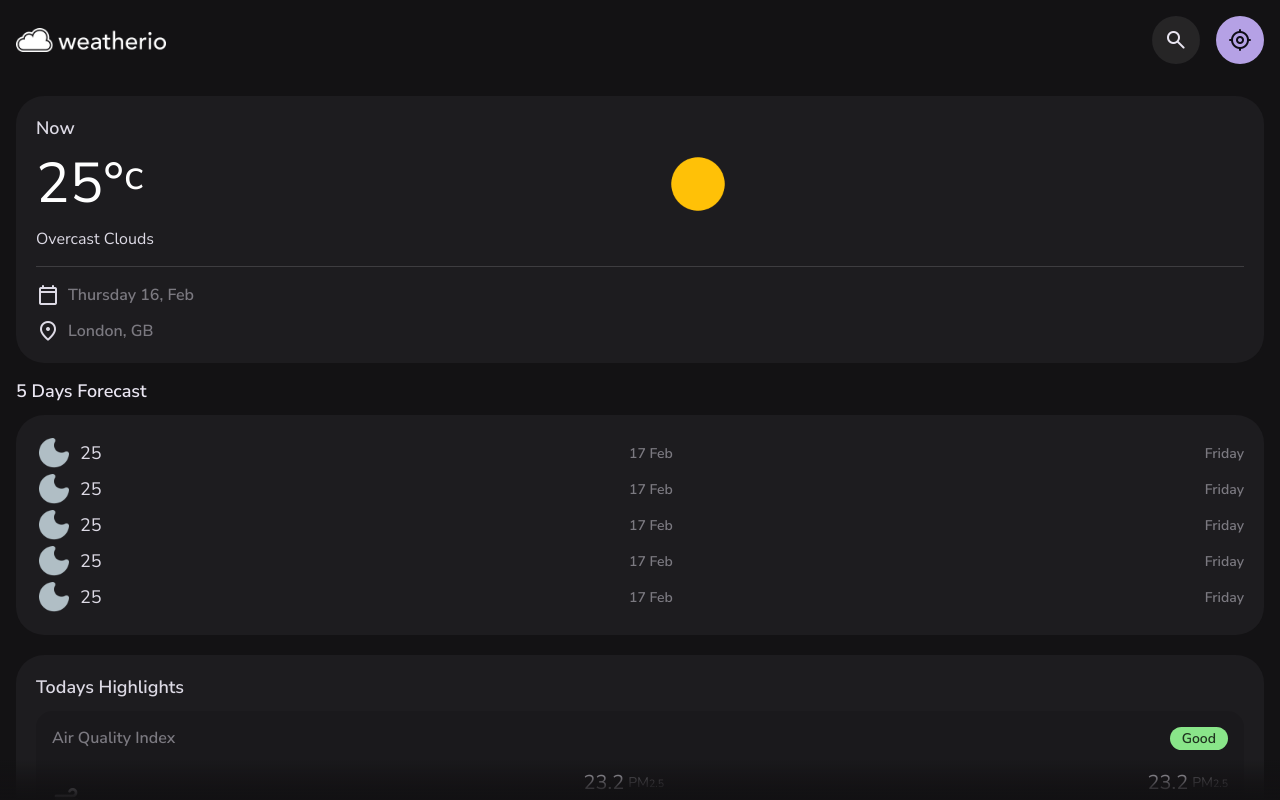
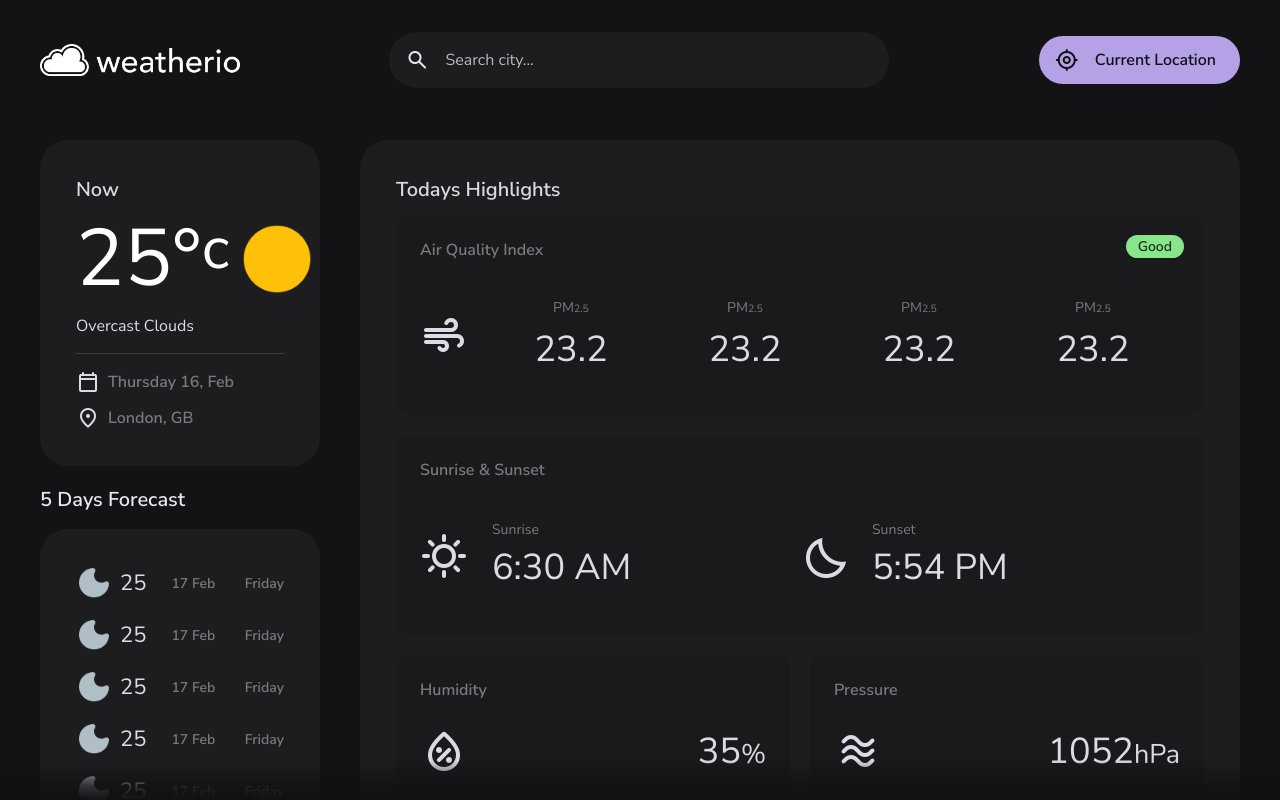
Before and after one commit to Fwzryy/weatherio, a plain HTML site: page index.html in a window 1280 px wide. Drawn offline with Linux system fonts and the light colour scheme.

Commit message:
768px 1200px

```diff
--- a/assets/css/style.css
+++ b/assets/css/style.css
@@ -725,3 +725,235 @@ article.container::before {
 /*-----------------------------------*\
   #MEDIA QUERIES
 \*-----------------------------------*/
+
+/**
+  Responsive for >= 768px screen
+*/
+
+@media (min-width:768px) {
+  /* Reused style */
+
+  .container { padding: 24px; }
+
+  .title-1 { --title-1: 2.4rem; }
+
+  .section > .title-2 { margin-block-end: 16px; }
+
+  .card-lg { padding: 24px; }
+
+  .card-sm {
+    padding: 20px;
+    display: grid;
+    grid-template-rows: min-content 1fr;
+  }
+
+  .badge {
+    top: 20px;
+    right: 20px;
+  }
+
+  /* Header */
+
+  .header-actions { gap: 24px; }
+
+  .header .btn-primary { padding-inline:16px 24px ; }
+
+  .header .btn-primary .span { display: block; }
+
+  .search-view {clip-path: circle(3% at calc(100% - 273px) 6%); }
+
+  /* Main */
+
+  main {
+    height: calc(100vh - 96px);
+    height: calc(100svh - 96px);
+  }
+
+  article.container {
+    padding-block-start: 0;
+    grid-template-columns: 280px minmax(0, 1fr);
+    align-items: flex-start;
+    gap: 24px;
+  }
+
+  .content-left {
+    position: sticky;
+    top: 0;
+  }
+
+  .section:not(:last-child) { margin-block: 20px ; }
+
+  .forecast-card .card-item:not(:last-child) {
+    margin-block-end: 16px;
+  }
+
+  .highlight-list { grid-template-columns: 1fr 1fr; }
+
+  .highlight-card:nth-child(-n+2) {
+    grid-column: span 2;
+    height: 160px;
+  }
+
+  .highlight-card:nth-child(n+3) {height: 120px; }
+
+  .highlights .m-icon { font-size: 3.6rem; }
+
+  .highlight-card.one .card-item {
+    width: 25%;
+    flex-direction: column-reverse;
+    gap: 8px;
+  }
+
+  .slider-container {
+    margin-inline: 0 -24px ;
+    border-bottom-left-radius: var(--radius-16);
+    border-top-left-radius: var(--radius-16);
+  }
+
+  .slider-list::before { display: none; }
+
+  .slider-list::after { min-width: 12px; }
+
+  .hourly-forecast .card-sm { padding: 16px; }
+}
+
+
+/**
+  Responsive for >= 1200px screen
+*/
+
+@media (min-width:1200px) {
+
+  /**
+    * CUSTOM PROPERTY
+  */
+
+  :root {
+    /* fontsize */
+    --heading: 8rem;
+    --title-2: 2rem;
+
+  }
+
+  /* Reused style */
+
+  .container { padding: 40px; }
+
+  .card-lg { padding: 36px; }
+
+  .card-sm { padding: 24px; }
+
+  .title-1 { --title-1: 3.6rem; }
+
+  .highlight-card.two .card-item { column-gap: 24px; }
+
+  /* Header */
+
+  .header .icon-btn { display: none; }
+
+  .logo img { width: 200px; }
+
+  .header {
+    position: relative;
+    height: 120px;
+    z-index: 4;
+  }
+
+  .header .container {
+    padding-block: 0;
+    height: 100%;
+  }
+
+  .search-view,
+  .search-view.active {
+    all: unset;
+    display: block;
+    position: relative;
+    width: 500px;
+    animation: none;
+  }
+
+  .search-wrapper { border-block-end: none; }
+
+  .search-wrapper > .m-icon { display: block; }
+
+  .search-field,
+  .search-view .view-list {
+    background-color: var(--surface);
+  }
+
+  .search-field {
+    height: 56px;
+    border-radius: var(--radius-28);
+  }
+
+  .search-result,
+  .search-view:not(:focus-within) .search-result{ display: none; }
+
+  .search-view:focus-within .search-result.active { display: block; }
+
+
+  .search-view:has(.search-result.active):focus-within .search-field {
+    border-bottom-left-radius: 0;
+    border-bottom-right-radius: 0;
+  }
+
+  .search-view .view-list {
+    position: absolute;
+    top: 100%;
+    left: 0;
+    width: 100%;
+    max-height: 360px;
+    border-radius: 0 0 var(--radius-28) var(--radius-28) ;
+    border-block-start: 1px solid var(--outline);
+    overflow-y: auto; /*firefox*/
+    overflow-y: overlay;
+  }
+
+  .search-view .view-list:empty {
+    min-height: 120px;
+  }
+
+  .search-view .view-list::-webkit-scrollbar-button { height: 20px; }
+
+  .search-view:is(:hover, :has(.view-list):hover) {
+    filter: drop-shadow(--shadow-1);
+  }
+
+  .search-view:is(:focus-within, :has(.view-list):focus-within) {
+    filter: drop-shadow(--shadow-2);
+  }
+
+
+  /* MAIN */
+
+  main {
+    height: calc(100vh - 120px);
+    height: calc(100svh - 120px);
+  }
+
+  article.container {
+    grid-template-columns: 360px minmax(0 1fr);
+    gap: 40px;
+  }
+
+  .current-weather .weather-icon { width: 80px; }
+
+  .forecast-card .title-2 { --title-2:2.2rem; }
+
+  .highlight-card:nth-child(-n+2) { height: 200px; }
+
+  .highlight-card:nth-child(n+3) { height: 150px; }
+
+  .highlight-card .m-icon { font-size: 4.8rem; }
+
+  .slider-list { gap: 16px; }
+}
+
+
+/**
+  Responsive for >= 1400px
+*/
+@media (min-width:1200px) {
+
+}
--- a/index.html
+++ b/index.html
@@ -29,12 +29,12 @@
             <img src="./assets/images/logo.png" width="364" height="58" alt="logo">
           </a>
 
-          <div class="search-view" data-search-view>
+          <div class="search-view active" data-search-view>
 
             <div class="search-wrapper">
               <input type="search" name="search" placeholder="Search city..." autocomplete="off" class="search-field" data-search-field>
 
-              <span class="m-icon">search</span>
+              <span class="m-icon leading-icon">search</span>
               <button class="icon-btn leading-icon has-state" aria-label="close search" data-search-toggler>
                 <span class="m-icon">arrow_back</span>
               </button>
```
